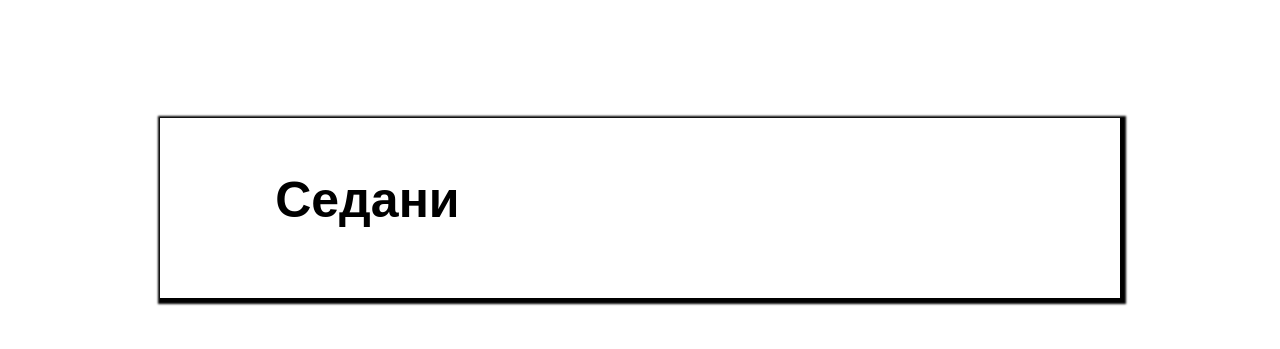
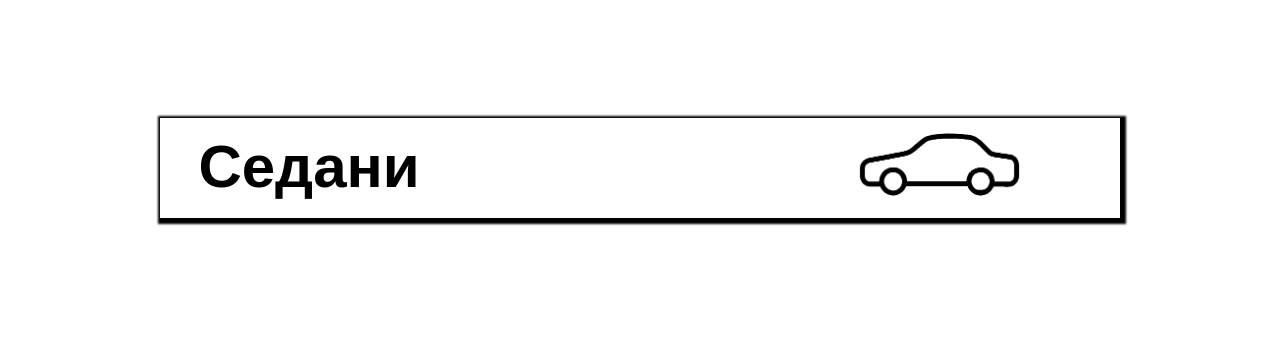
Before and after one commit to FL111P/DniproRentCar, a plain HTML site: page index.html in a window 1280 px wide. Shown: the part 723-1072 px from the top of the page. After the commit the page ends 965 px from the top, so only its background shows below. Drawn offline with Linux system fonts and the light colour scheme.

Commit message:
Add files via upload

```diff
--- a/index.css
+++ b/index.css
@@ -124,31 +124,36 @@ body{
 
 .popup{
     display: block;
-    width: 50%;
+    width: 600px;
     background-color: black;
     border-radius: 25px;
     color: white;
     padding: 30px;
     position: relative;
     transition: .5s all;
-    text-align: center;
     top: -1200px;
-    left: 22%;
+    left: -5%;
+}
+
+.popup span{
+    float: left;
+    margin: 20px 0;
+    font-size: 40;
 }
 
 .popup input{
     display: block;
-    height: 35px;
+    height: 50px;
     width: 100%;
     border: none;
-    margin: 10px 0;
+    margin: 20px 0;
     border-radius: 5px;
     font-family: 'Josefin Sans', sans-serif;
     font-size: 20px;
 }
 
 #modal:checked ~ .popup{
-    top: -400px;
+    top: -200px;
 }
 
 #modal{
@@ -186,22 +191,68 @@ body{
     margin-top: 6%;
 }
 
-.first-type{
-    height: 180px;
+/* .f-href{
+    height: 100px;
     width: 75%;
     background-color: rgb(255, 255, 255);
     text-align: center;
+    margin-bottom: 4%;
+    box-shadow: 2px 2px 2px 4px black;
+    font-family: 'Josefin Sans', sans-serif;
+    font-size: 50px;
+    padding: 40px;
+    display: block;
     margin-left: auto;
     margin-right: auto;
-    margin-bottom: 4%;
-    box-shadow: 2px 2px 2px 4px black;
+    font-size: 85px;
+    text-decoration: none;
+    color: black;
+    position: absolute;
 }
 
-.first-type h1{
+.f-img{
+    float: right;
+    position: absolute;
+    top: -100%;
+}
+
+.first-type{
+    position: relative;
+    text-align: center;
+    margin-left: auto;
+    margin-right: auto;
+} */
+
+.first-type{
+    background-color: white;
+    height: 100px;
+    width: 75%;
+    box-shadow: 2px 2px 2px 4px black;
+    text-align: center;
+    display: block;
+    margin-left: auto;
+    margin-right: auto;
+}
+
+.f-text{
+    float: left;
+    font-size: 60px;
+    text-decoration: none;
     font-family: 'Josefin Sans', sans-serif;
-    float: left;
-    padding-left: 12%;
-    padding-top: 2%;
-    font-size: 50px;
+    color: black;
+    margin-top: 1.5%;
+    margin-left: 4%;
+}
 
+.f-img{
+    float: right;
+    width: 18%;
+    margin-right: 10%;
+    margin-top: 1.5%;
 }
+
+.f-href{
+    height: 100px;
+    width: 100%;
+    display: block;
+}
--- a/index.html
+++ b/index.html
@@ -21,7 +21,7 @@
             <h1 class="four">Інформація<br/> про машини<br/> та інше</h1>
                 <div class="wrapper">
                     <input type="checkbox" id="modal">
-                    <label class="btn" for="modal">Дізнатися</label>
+                    <label class="btn" for="modal">Зв'язатися</label>
 
                         <form action="" class="popup">
                             <span>Ваші дані</span>
@@ -36,8 +36,11 @@
         <h1 class="zero-type">В наявності маємо такі типи машини як</h1>
 
     <div class="first-type">
-        <h1>Седани</h1>
+        <h1 class="f-text">Седани</h1>
+        <img class="f-img"  src="sedan.png" alt="">
+        <a class="f-href" href="index.html"></a>
     </div>
+
 
 
 </body>
```
Also changed, not shown: sedan.png (added).
